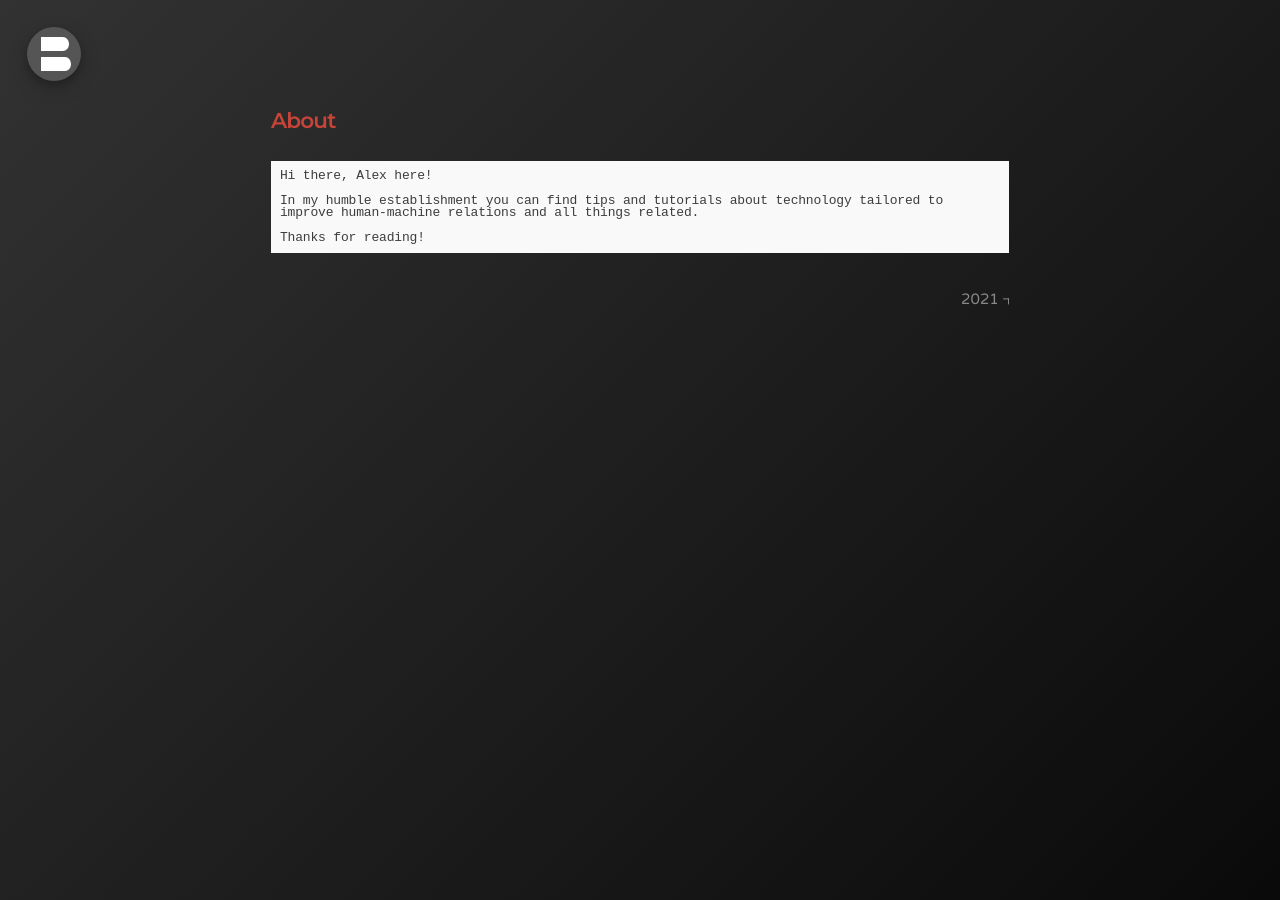
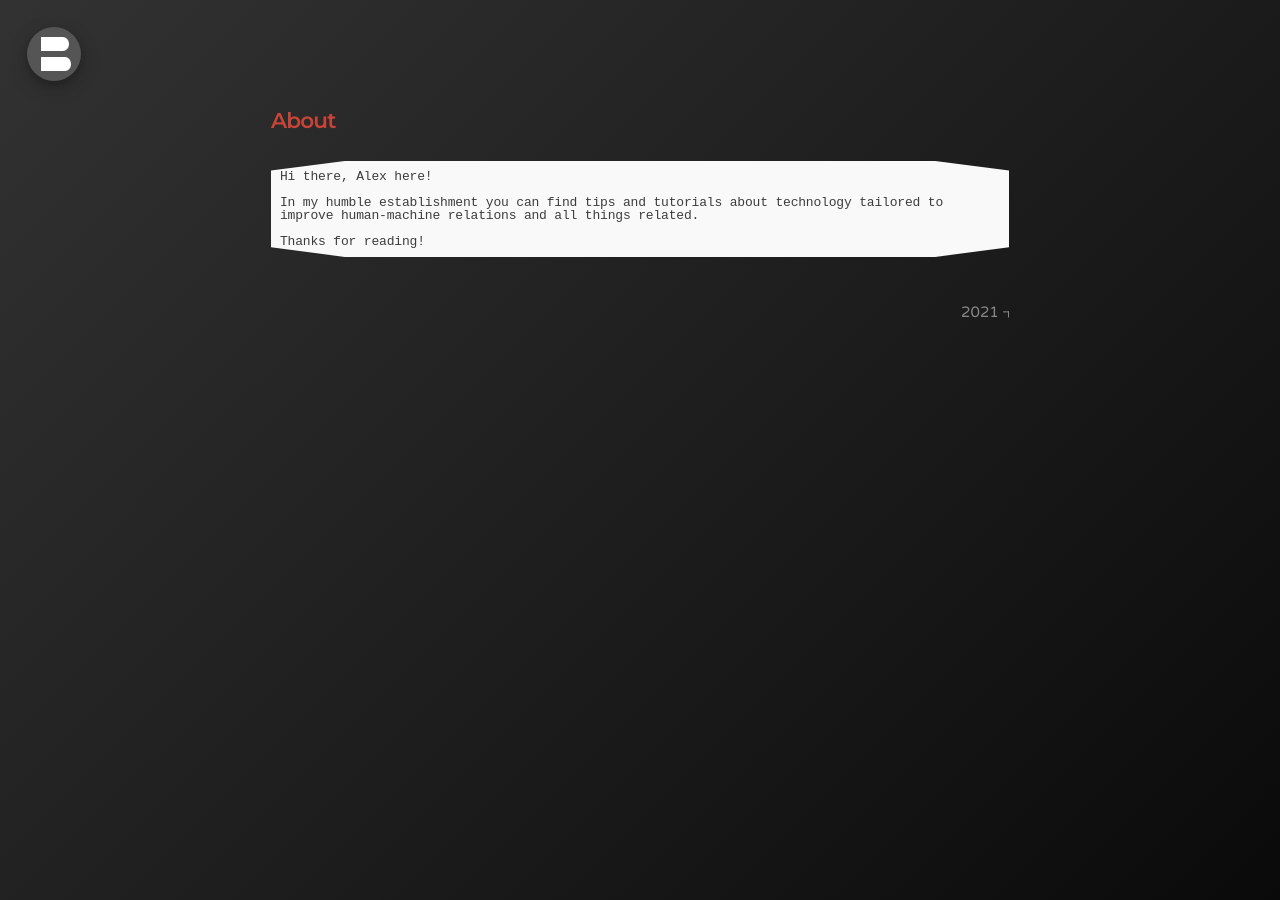
Before and after one commit to bonina/bonina.github.io, a Jekyll site: the page built from about.md, in a window 1280 px wide. Built offline with Jekyll 4.4.1, drawn with Linux system fonts in a browser that asks for light colours.

Commit message:
Update _message.scss

```diff
--- a/_sass/_message.scss
+++ b/_sass/_message.scss
@@ -4,7 +4,7 @@
 // or to a parent if there are multiple elements to show.
 
 .message {
-  margin-bottom: 0.5rem;
+  margin-bottom: 1rem;
   padding: 0.5rem;
   color: #3d3d3d;
   background-color: #f9f9f9;
@@ -15,14 +15,17 @@
   //white-space:normal;
   font-size:small;
   font-family: "Courier New", monospace;
-  line-height:0.95;
+  line-height:1;
 
-  @supports (background: paint(id)) {
-  .message.is-loaded {
-    border-radius: 0;
-    mask-image: paint(corner-shape);
-    --corner-radius: 25px;
-    --corner-shape: bevel;
-  }
+  clip-path: polygon(
+    0 10%,
+    10% 0,
+    90% 0,
+    100% 10%,
+    100% 90%,
+    90% 100%,
+    10% 100%,
+    0% 90%,
+    0% 10%
+  )
 }
-}
```
